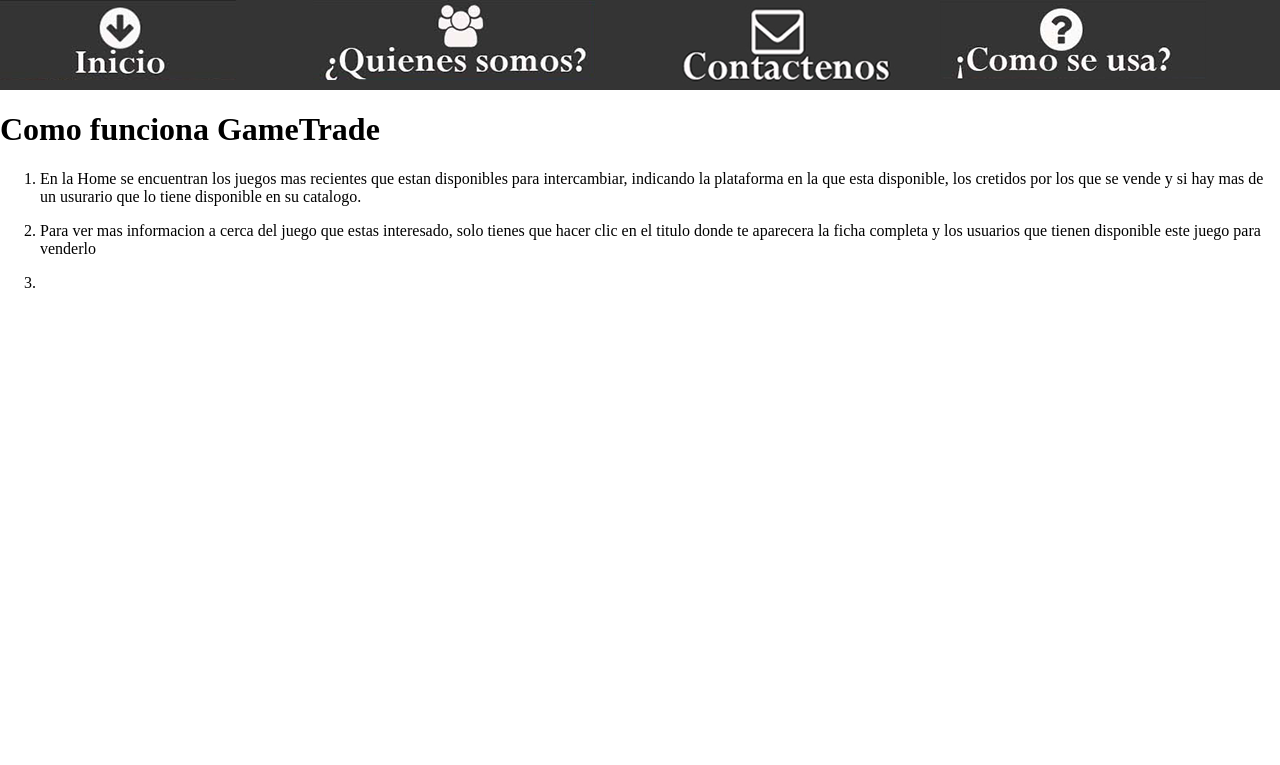
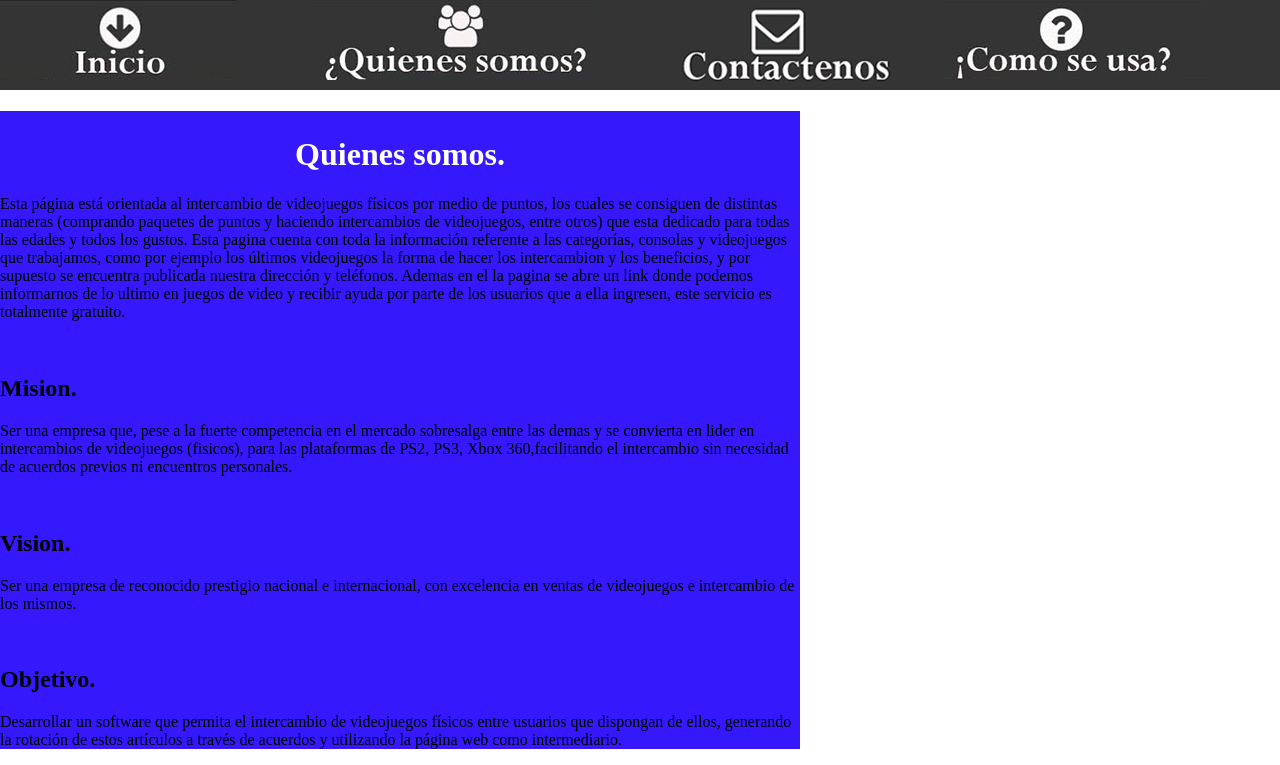
Before and after one commit to cristian9510/Aplicacion_Gametrade, a PHP site: page /Aplicacion_gametrade/Views/AboutUs.php in a window 1280 px wide. Shown: the part 150-915 px from the top of the page. Before the commit the page ends 438 px from the top, so only its background shows below. Run offline with PHP 8.4, Linux system fonts and the light colour scheme.

Commit message:
quienes somos

```diff
--- a/Views/AboutUs.php
+++ b/Views/AboutUs.php
@@ -3,26 +3,40 @@
   <head>
     <meta charset="utf-8">
     <link rel="stylesheet" type="text/css" href="stylesSheet/gstyle.css"/>
+    <link rel="stylesheet" href="Views/stylesSheet/estilo.css">
     <title>quienes somos</title>
   </head>
   <body>
     <div id="dv_main">
     	<?php require_once("header.php"); ?>
     </div>
-    <div class="container">
-      <h1>Como funciona GameTrade</h1>
-      <ol>
-        <li><p>En la Home se encuentran los juegos mas recientes que estan disponibles para
-        intercambiar, indicando la plataforma en la que esta disponible, los cretidos por los que se
-        vende y si hay mas de un usurario que lo tiene disponible en su catalogo.</p>
-      </li>
-
-      <li><p>Para ver mas informacion a cerca del juego que estas interesado, solo tienes que hacer clic
-      en el titulo donde te aparecera la ficha completa y los usuarios que tienen disponible este
-    juego para venderlo</p></li>
-
-    <li></li>
-    </ol>
+    <div class="AboutUs">
+      <h1>Quienes somos.</h1>
+      <p>
+        Esta página está orientada al intercambio de videojuegos físicos por medio de puntos, los cuales se consiguen de distintas maneras
+        (comprando paquetes de puntos y haciendo intercambios de videojuegos, entre otros) que esta dedicado para todas las edades y todos los gustos.
+        Esta pagina cuenta con toda la información referente a las categorías, consolas y videojuegos que trabajamos, como por ejemplo los últimos
+        videojuegos la forma de hacer los intercambion y los beneficios,  y por supuesto se encuentra publicada nuestra dirección y teléfonos.
+        Ademas en el la pagina  se abre un link donde podemos informarnos de lo ultimo en juegos de video y recibir ayuda por parte de los usuarios que
+        a ella ingresen, este servicio es totalmente gratuito.
+      </p>
+      <br>
+      <h2>Mision.</h2>
+      <p>
+        Ser una empresa que, pese a la fuerte competencia en el mercado sobresalga entre las demas y se convierta en lider en intercambios de videojuegos
+        (fisicos), para las plataformas de PS2, PS3, Xbox 360,facilitando el intercambio sin necesidad de acuerdos previos ni encuentros personales.
+      </p>
+      <br>
+      <h2>Vision.</h2>
+      <p>
+        Ser una empresa de reconocido prestigio nacional e internacional, con excelencia en ventas de videojuegos e intercambio de los mismos.
+      </p>
+      <br>
+      <h2>Objetivo.</h2>
+      <p>
+        Desarrollar un software que permita el intercambio de videojuegos físicos entre usuarios que dispongan de ellos, generando la rotación
+        de estos artículos a través de acuerdos y utilizando la página web como intermediario.
+      </p>
       </div>
 
   </body>
--- a/Views/stylesSheet/estilo.css
+++ b/Views/stylesSheet/estilo.css
@@ -128,4 +128,10 @@
   	padding: auto;
   	width: 200px;
 }
+
+/*formulario de AboutUs wilton acuña*/
+.AboutUs{
+	max-width: 800px;
+	background: #3519fc;
+}
 >>>>>>> origin/master
```
